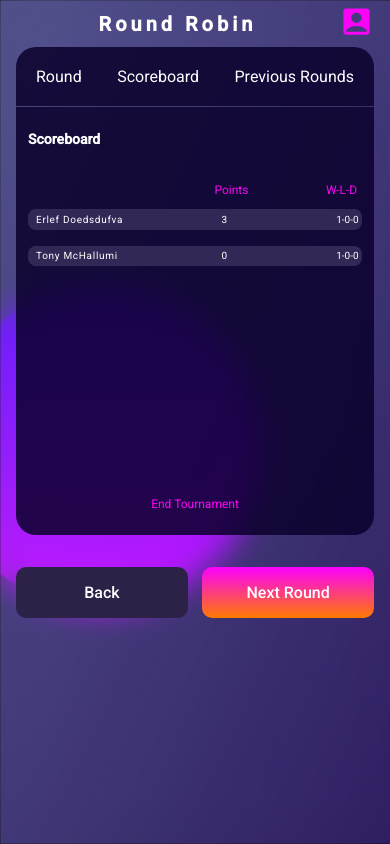
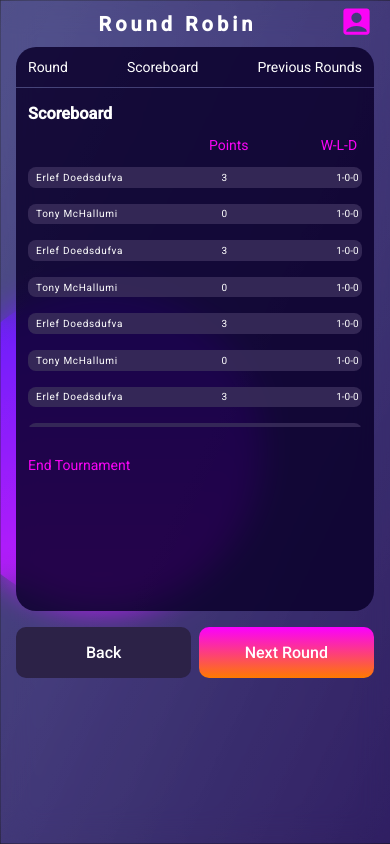
Before and after one commit to olofWallgren/RoundRobinApp, a React (Create React App) app: page /current-tournament/scoreboard in a window 390 px wide. Built offline with nearby package versions, Linux system fonts and the light colour scheme; a web font is replaced by a local one.

Commit message:
Added more styling for mobile screens

```diff
--- a/src/components/NavigationBar/navigationBar.css
+++ b/src/components/NavigationBar/navigationBar.css
@@ -31,9 +31,14 @@
   color: #FA04F6;
 }
 
+@media screen and (max-width: 600px) {
+  .navigation-bar__list {
+    font-size: 14px;
+    padding: 12px 12px;
+  }
+}
 @media screen and (max-width: 375px) {
   .navigation-bar__list {
     font-size: 12px;
-    padding: 12px 12px;
   }
 }
--- a/src/components/OutputBarRound/OutputBarRound.css
+++ b/src/components/OutputBarRound/OutputBarRound.css
@@ -14,3 +14,9 @@
     width: 100%;
   }
 }
+
+@media screen and (max-width: 320px) {
+  .select {
+    font-size: 8px;
+  }
+}
--- a/src/components/OutputBarScoreBoard/index.tsx
+++ b/src/components/OutputBarScoreBoard/index.tsx
@@ -24,9 +24,6 @@ const OutputBarScoreBoard: React.FC<Props> = ({
     <Grid
       container
       className="outputBarContainer"
-      // direction="row"
-      // justifyContent="space-between"
-      // alignItems="center"
     >
       <Grid item xs={7}>
         <p className="names">{player}</p>
--- a/src/layout/gameContainer.css
+++ b/src/layout/gameContainer.css
@@ -4,15 +4,17 @@
     border-radius: 0 0 20px 20px;
     padding: 0 20px 20px 20px;
     width: 100%;
-  }
-  @media screen and (max-width: 700px) {
-    .gameContainer {
-      font-size: 14px;
-    }
+    height: 62vh;
   }
   @media screen and (max-width: 600px) {
     .gameContainer {
-      font-size: 12px;
-      padding: 0 12px 12px 12px;
+      font-size: 14px;
+      padding: 0 12px 4px 12px;
     }
   }
+  @media screen and (max-width: 375px) {
+    .gameContainer {
+      font-size: 12px;
+      padding: 0 12px 4px 12px;
+    }
+  }
--- a/src/layout/secondaryBtn.css
+++ b/src/layout/secondaryBtn.css
@@ -1,7 +1,7 @@
 .secondaryBtn {
   background: #2c2247;
   border-radius: 10px;
-  border: black 4px;
+  border: none;
   padding: 16px 32px;
   font-size: large;
   font-weight: 600;
--- a/src/routes/round/index.tsx
+++ b/src/routes/round/index.tsx
@@ -23,11 +23,11 @@ const Round = () => {
         <NavigationBar />
         <Divider />
         <div className="gameContainer">
-          <div style={{ padding: "1.5rem 0" }}>
-            <h3 style={{ margin: "0" }}>Round 1</h3>
+          <div className="headingWrapper">
+            <h3 className="zeroMargin">Round 1</h3>
           </div>
           <div className="textWrapper">
-            <p className="marginBottom">Pairings:</p>
+            <p className="alignBottom secondaryColor">Pairings:</p>
             <div className="flexColumn">
               <p className="marginBottom">Result:</p>
               <p className="wldStyle">W - L - D</p>
--- a/src/routes/round/round.css
+++ b/src/routes/round/round.css
@@ -1,7 +1,15 @@
+.headingWrapper {
+  padding: 1rem 0 0 0;
+}
 .textWrapper {
   display: flex;
   justify-content: space-between;
   margin-right: 30px;
+  padding: 0;
+  margin-top: 0;
+}
+.alignBottom {
+  align-self: flex-end;
 }
 .flexColumn {
   display: flex;
@@ -9,19 +17,17 @@
   margin-bottom: 0.3rem;
 }
 .paraStyle {
-  color: #FA04F6;
+  color: #fa04f6;
   cursor: pointer;
 }
 .flexBetween {
   display: flex;
   justify-content: space-between;
-  margin-top: 1rem;
-  margin-bottom: 0;
 }
 .btnContainer {
   display: flex;
   justify-content: space-between;
-  margin-top: 2rem;
+  margin-top: 1.2rem;
   width: 100%;
 }
 .btnWidth {
@@ -37,15 +43,31 @@
   color: #fa04f6;
 }
 .marginBottom {
-  margin-bottom: 0.5rem;
+  margin-bottom: 0.1rem;
+}
+.zeroMargin {
+  margin: 0;
+}
+.secondaryColor {
+  color: #fa04f6;
 }
 
-
+@media screen and (max-width: 600px) {
+  .btnContainer {
+    margin-top: 1rem;
+  }
+  .btnWidth {
+    width: 49%;
+  }
+}
 @media screen and (max-width: 375px) {
-    .textWrapper  {
-        margin-right: 20px;
-    }
-    .wldStyle {
-        font-size: 10px;
-    }
+  .textWrapper {
+    margin-right: 30px;
   }
+  .wldStyle {
+    font-size: 10px;
+  }
+  .btnContainer {
+    margin-top: 0.8rem;
+  }
+}
--- a/src/routes/scoreboard/index.tsx
+++ b/src/routes/scoreboard/index.tsx
@@ -15,15 +15,85 @@ const Scoreboard = () => (
     <NavigationBar />
     <Divider />
     <div className="gameContainer">
-      <div style={{ padding: "1.5rem 0" }}>
-        <h3 style={{ margin: "0" }}>Scoreboard</h3>
+      <div className="headingWrapper">
+        <h3 className="noMargin">Scoreboard</h3>
       </div>
       <Grid container direction="row" className="textContainer">
-        <Grid item xs={6.7}></Grid>
-        <Grid item xs={2.3}><p className="ptsStyle">Points</p></Grid>
+        <Grid item xs={6.5}></Grid>
+        <Grid item xs={2.5}><p className="ptsStyle">Points</p></Grid>
         <Grid item xs={3} className="wld"><p>W-L-D</p></Grid>
       </Grid>
       <div className="scoreContainer">
+        <OutputbarScoreBoard
+          player="Erlef Doedsdufva"
+          totalScore="3"
+          wins="1"
+          losses="0"
+          draws="0"
+        />
+        <OutputbarScoreBoard
+          player="Tony McHallumi"
+          totalScore="0"
+          wins="1"
+          losses="0"
+          draws="0"
+        />
+        <OutputbarScoreBoard
+          player="Erlef Doedsdufva"
+          totalScore="3"
+          wins="1"
+          losses="0"
+          draws="0"
+        />
+        <OutputbarScoreBoard
+          player="Tony McHallumi"
+          totalScore="0"
+          wins="1"
+          losses="0"
+          draws="0"
+        />
+        <OutputbarScoreBoard
+          player="Erlef Doedsdufva"
+          totalScore="3"
+          wins="1"
+          losses="0"
+          draws="0"
+        />
+        <OutputbarScoreBoard
+          player="Tony McHallumi"
+          totalScore="0"
+          wins="1"
+          losses="0"
+          draws="0"
+        />
+        <OutputbarScoreBoard
+          player="Erlef Doedsdufva"
+          totalScore="3"
+          wins="1"
+          losses="0"
+          draws="0"
+        />
+        <OutputbarScoreBoard
+          player="Tony McHallumi"
+          totalScore="0"
+          wins="1"
+          losses="0"
+          draws="0"
+        />
+        <OutputbarScoreBoard
+          player="Erlef Doedsdufva"
+          totalScore="3"
+          wins="1"
+          losses="0"
+          draws="0"
+        />
+        <OutputbarScoreBoard
+          player="Tony McHallumi"
+          totalScore="0"
+          wins="1"
+          losses="0"
+          draws="0"
+        />
         <OutputbarScoreBoard
           player="Erlef Doedsdufva"
           totalScore="3"
@@ -43,13 +113,13 @@ const Scoreboard = () => (
         <p className="paraStyle">End Tournament</p>
       </div>
     </div>
-    <div className="btnContainer">
-      <Link to="/create-tournament" className="secondaryBtn btnWidth">
+    <div className="buttonContainer">
+      <Link to="/create-tournament" className="secondaryBtn buttonWidth">
         Back
       </Link>
       <Link
         to="/current-tournament/round"
-        className="primaryBtn btnWidth"
+        className="primaryBtn buttonWidth"
       >
         Next Round
       </Link>
--- a/src/routes/scoreboard/scoreboard.css
+++ b/src/routes/scoreboard/scoreboard.css
@@ -1,11 +1,12 @@
+.headingWrapper {
+  padding: 1rem 0 0 0;
+}
 .textContainer {
   color: #fa04f6;
   margin: 0;
 }
 .paraContainer {
   display: flex;
-  justify-content: center;
-  align-items: center;
   margin-top: 1rem;
   margin-bottom: 0;
 }
@@ -13,13 +14,13 @@
   color: #fa04f6;
   cursor: pointer;
 }
-.btnContainer {
+.buttonContainer {
   display: flex;
   justify-content: space-between;
-  margin-top: 2rem;
+  margin-top: 1.2rem;
   width: 100%;
 }
-.btnWidth {
+.buttonWidth {
   width: 48%;
 }
 .scoreContainer {
@@ -32,20 +33,32 @@
   padding-right: 0.3rem;
 }
 .ptsStyle {
-    padding-left:0.3rem;
+  padding-left: 0.3rem;
+}
+.noMargin {
+  margin: 0;
 }
 
-@media screen and (max-width: 768px) {
-  .ptsStyle  {
-    padding-left:0;
+@media screen and (max-width: 600px) {
+  .ptsStyle {
+    padding-left: 0;
+  }
+  .buttonContainer {
+    margin-top: 1rem;
+  }
+  .buttonWidth {
+    width: 49%;
   }
 }
 @media screen and (max-width: 375px) {
-  .wld  {
+  .wld {
     padding-right: 0;
     font-size: 10px;
   }
   .ptsStyle {
-     font-size: 10px;
+    font-size: 10px;
+  }
+  .buttonContainer {
+    margin-top: 0.8rem;
   }
 }
```
